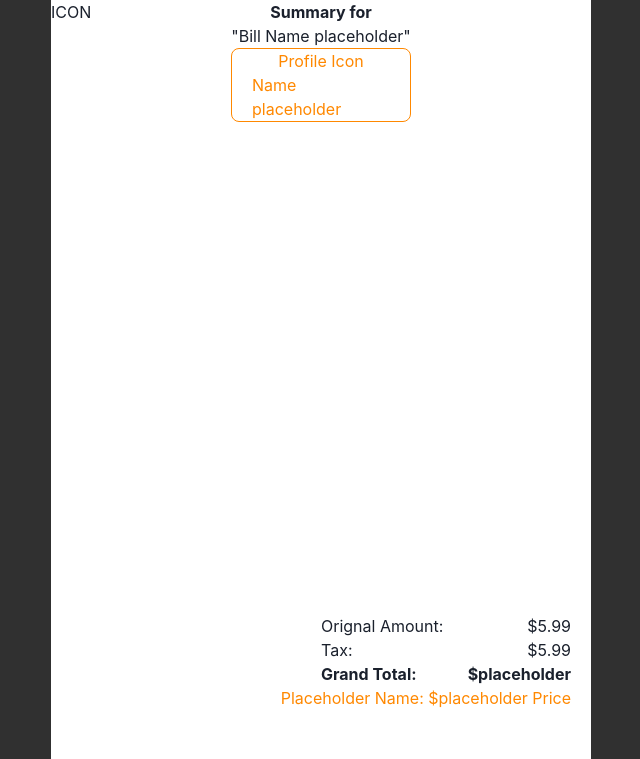
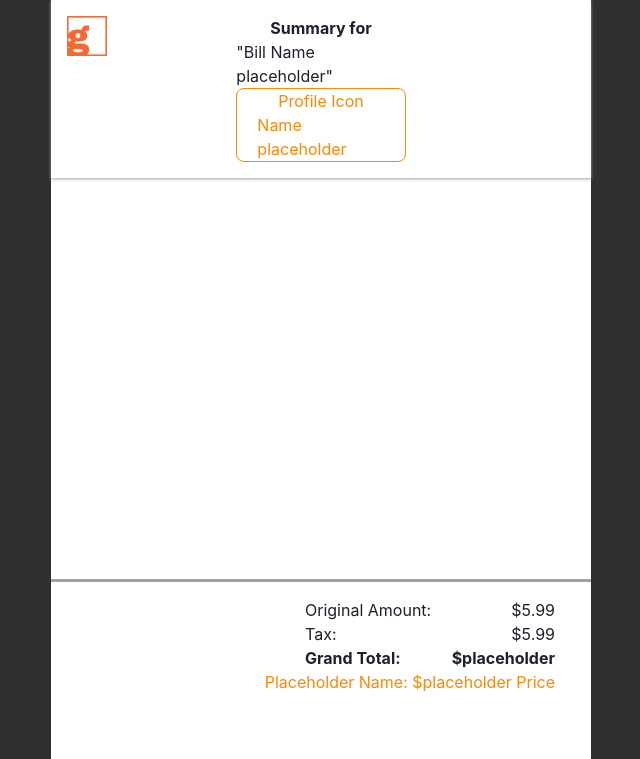
Before and after one commit to LilyCatFiddy/receipt-splitter, a Next.js app: page /billViewPage in a window 1280 px wide. Shown: the top 759 px of the page, without its empty margins (319-959 px from the left). Built offline with nearby package versions, Linux system fonts and the light colour scheme.

Commit message:
redesigned bill view page and new bill home page with Layout component

```diff
--- /dev/null
+++ b/components/billViewPage/billViewBottom.jsx
@@ -0,0 +1,24 @@
+import Expense from './expenseDescription'
+import Button from './billViewButtons'
+
+export default function billViewBottom() {
+    return (
+        <div className="bottomBillView">
+            <div className="bottomBillViewExpenses">
+                <Expense title="Original Amount" price="$5.99"/>
+                <Expense title="Tax" price="$5.99"/>
+                <div className="grandTotal">
+                    <Expense title="Grand Total" price="$placeholder"/>
+                </div>
+                <div className="orangeExpense">
+                    Placeholder Name: $placeholder Price
+                </div>
+            </div>
+            <div className="bottomBillViewButtonsContainer">
+                <Button title="Share"/>
+                <Button title="Edit"/>
+                <Button title="Delete"/>
+            </div>
+        </div>
+    )
+}
--- /dev/null
+++ b/components/billViewPage/billViewhead.jsx
@@ -0,0 +1,18 @@
+export default function billViewHead() {
+    return (
+        <div className="upperBillView">
+            <div className='main-logo'>
+                <img src="logo.png" alt="receipt splitter logo"/>
+            </div>
+            <div className="centerUpperBillView">
+                <h6>Summary for</h6>
+                <p>"Bill Name placeholder"</p>
+                <div className="profileUpperBillView">
+                    <div>Profile Icon</div>
+                    <div>Name placeholder</div>
+                </div>
+            </div>
+            <div></div>
+        </div>
+    )
+}
--- a/pages/billViewPage.js
+++ b/pages/billViewPage.js
@@ -1,38 +1,19 @@
-import Expense from "../components/expenseDescription"
-import Button from "../components/billViewButtons"
+import Head from 'next/head';
+import Layout from '../components/layout'
+import Top from '../components/billViewPage/billViewhead'
+import Bottom from '../components/billViewPage/billViewBottom'
 
 export default function billViewPage() {
     return (
-        <div className="billViewPage">
-            <div className="upperBillView">
-                <div>ICON</div>
-                <div className="centerUpperBillView">
-                    <h6>Summary for</h6>
-                    <p>"Bill Name placeholder"</p>
-                    <div className="profileUpperBillView">
-                        <div>Profile Icon</div>
-                        <div>Name placeholder</div>
-                    </div>
-                </div>
-                <div></div>
-            </div>
-            <div className="bottomBillView">
-                <div className="bottomBillViewExpenses">
-                    <Expense title="Orignal Amount" price="$5.99"/>
-                    <Expense title="Tax" price="$5.99"/>
-                    <div className="grandTotal">
-                         <Expense title="Grand Total" price="$placeholder"/>
-                    </div>
-                    <div className="orangeExpense">
-                        Placeholder Name: $placeholder Price
-                    </div>
-                </div>
-                <div className="bottomBillViewButtonsContainer">
-                    <Button title="Share"/>
-                    <Button title="Edit"/>
-                    <Button title="Delete"/>
-                </div>
-            </div>
-        </div>
+        <>
+            <Head>
+                <title>Bill View Page</title>
+            </Head>
+            <Layout
+                header = {<Top/>}
+                body = {<div></div>}
+                footer = {<Bottom/>}
+            />
+        </>
     )
 }
```
Also changed, not shown: components/newBillHomePage/newBillHomePageBody.jsx (added, +13 -0 lines), pages/newBillHomePage.js (+13 -8 lines), components/billViewPage/billViewButtons.jsx (renamed from components/billViewButtons.jsx), components/billViewPage/expenseDescription.jsx (renamed from components/expenseDescription.jsx), components/newBillHomePage/newBillHomePageButtons.jsx (renamed from components/newBillHomePageButtons.jsx).
